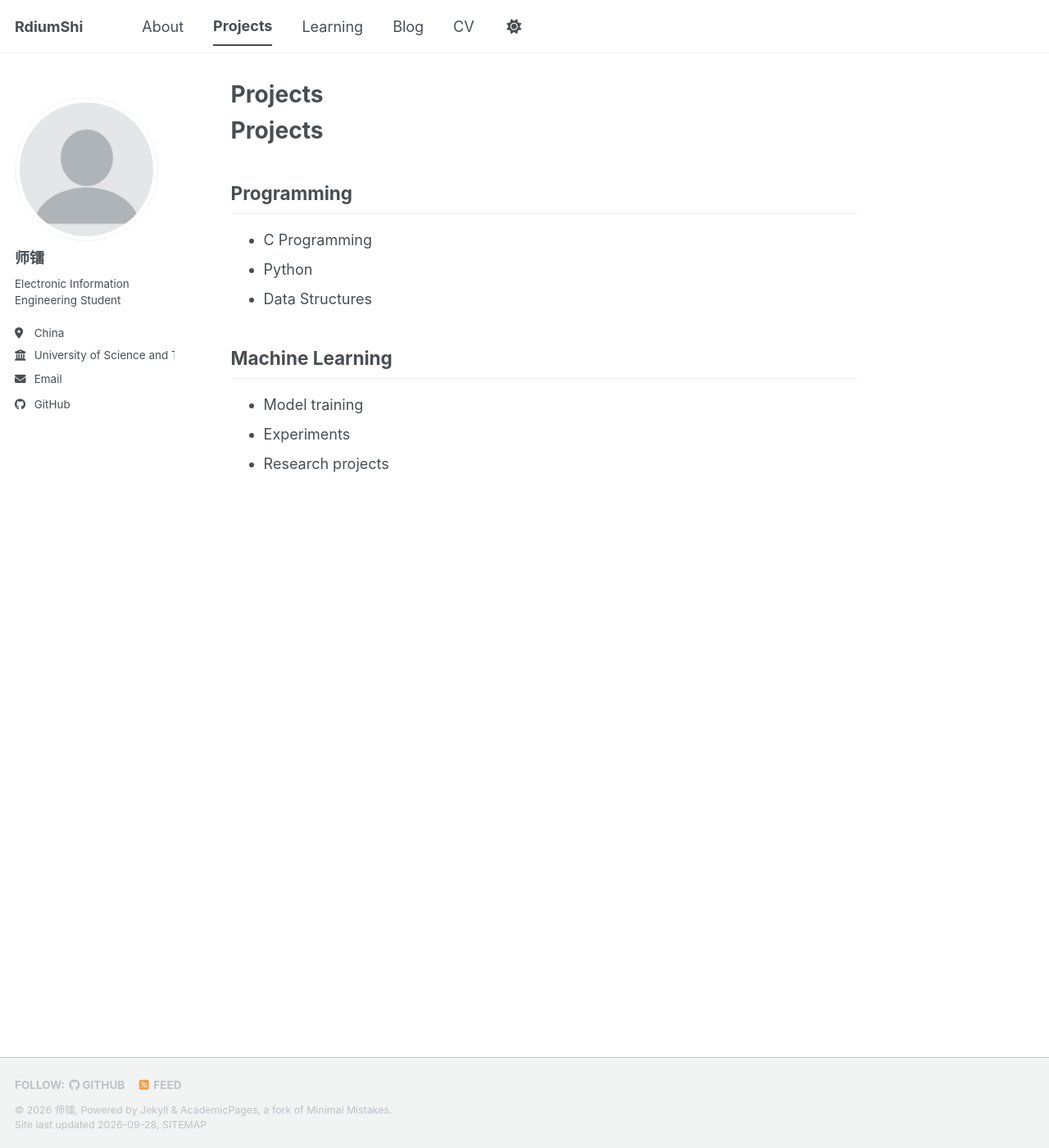
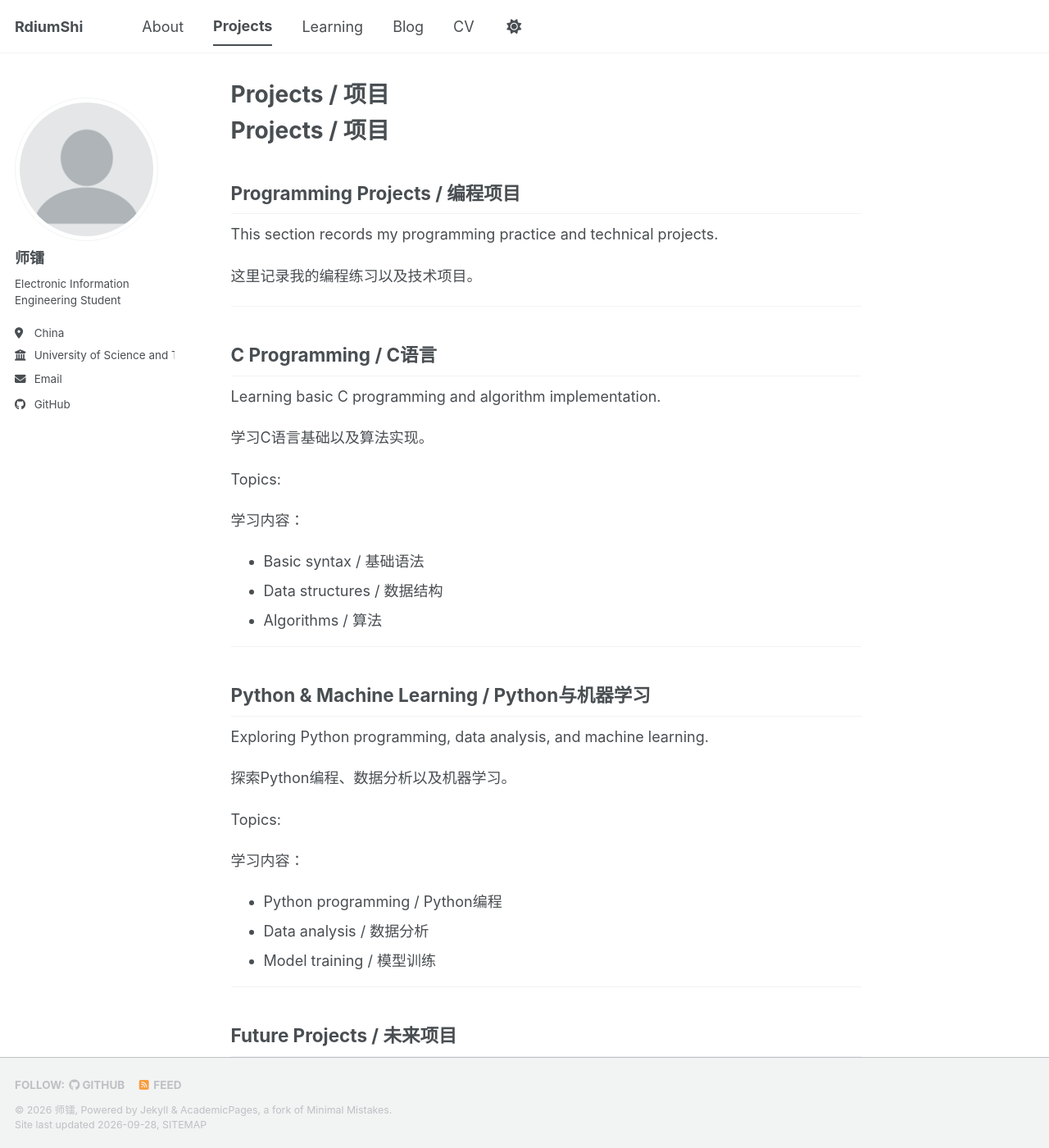
Before and after one commit to RadiumShi/radiumshi.github.io, a Jekyll site: the page built from _pages/projects.md, in a window 1280 px wide and 1400 px high. Shown: the whole window at 82% size. Built offline with Jekyll 4.4.1, drawn with Linux system fonts in a browser that asks for light colours; a style sheet for code colours, icons or effects is not loaded.

Commit message:
Revise projects page with bilingual content
Updated the projects page to include bilingual titles and sections.

```diff
--- a/_pages/projects.md
+++ b/_pages/projects.md
@@ -1,19 +1,63 @@
 ---
-title: "Projects"
+layout: single
+title: "Projects / 项目"
 permalink: /projects/
 author_profile: true
 ---
 
-# Projects
+# Projects / 项目
 
-## Programming
 
-- C Programming
-- Python
-- Data Structures
+## Programming Projects / 编程项目
 
-## Machine Learning
+This section records my programming practice and technical projects.
 
-- Model training
-- Experiments
-- Research projects
+这里记录我的编程练习以及技术项目。
+
+
+---
+
+## C Programming / C语言
+
+
+Learning basic C programming and algorithm implementation.
+
+学习C语言基础以及算法实现。
+
+
+Topics:
+
+学习内容：
+
+- Basic syntax / 基础语法
+- Data structures / 数据结构
+- Algorithms / 算法
+
+
+---
+
+## Python & Machine Learning / Python与机器学习
+
+
+Exploring Python programming, data analysis, and machine learning.
+
+探索Python编程、数据分析以及机器学习。
+
+
+Topics:
+
+学习内容：
+
+- Python programming / Python编程
+- Data analysis / 数据分析
+- Model training / 模型训练
+
+
+---
+
+## Future Projects / 未来项目
+
+
+More projects will be added here.
+
+未来项目将在这里持续更新。
```
